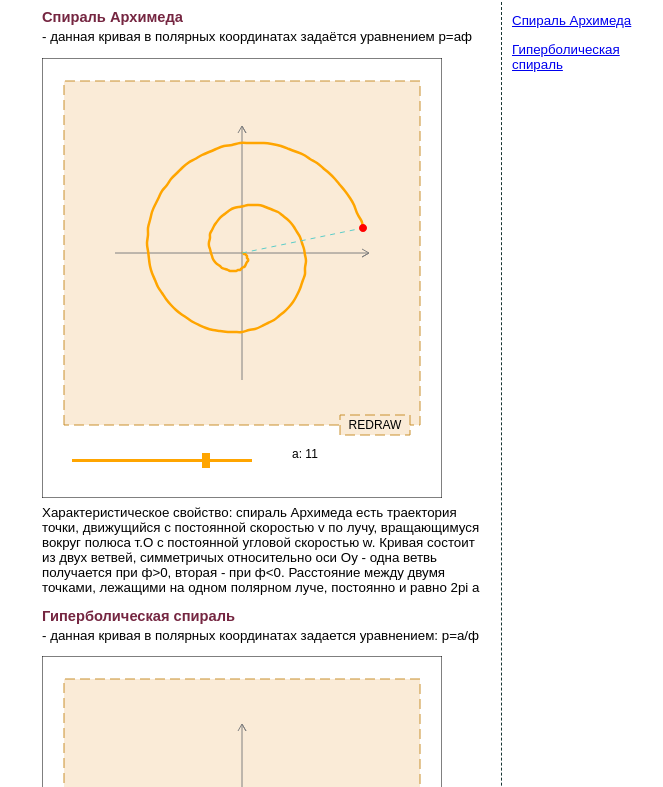
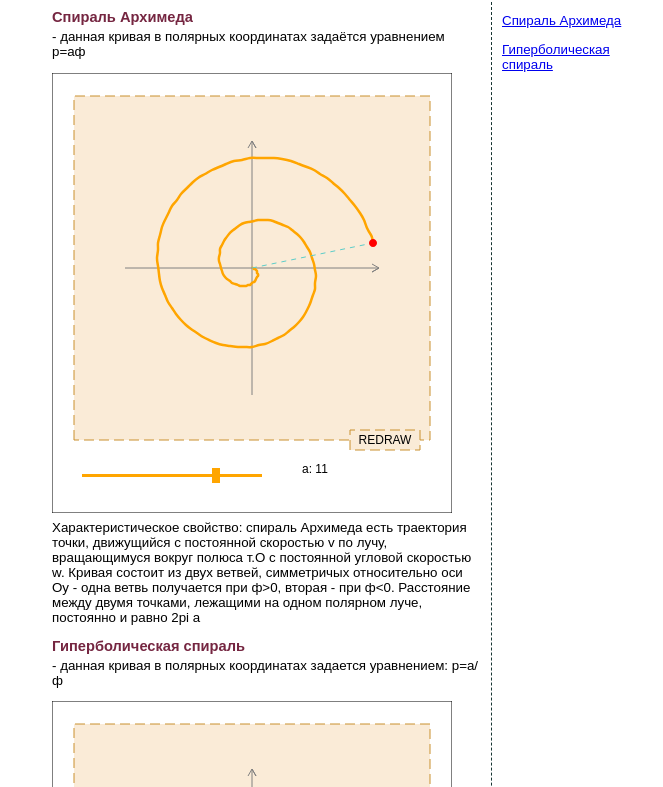
Before and after one commit to ArnMips/mathProject, a plain HTML site: page index.html in a window 1280 px wide. Shown: the part 60-847 px from the top of the page, without its empty margins (308-971 px from the left). Drawn offline with Linux system fonts and the light colour scheme.

Commit message:
Update index.html

```diff
--- a/index.html
+++ b/index.html
@@ -16,7 +16,7 @@
     margin-bottom: 0; /* Отступ снизу */
    }
    #container {
-    width: 600px; /* Ширина макета */
+    width: 580px; /* Ширина макета */
     margin: 0 auto; /* Выравниваем по центру */
     position: relative; /* Относительное позиционирование */
    }
```
